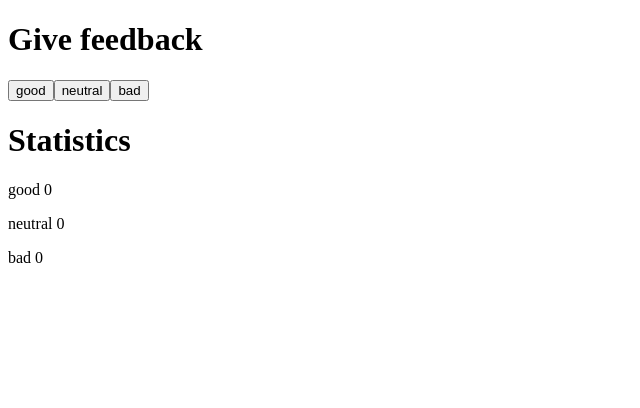
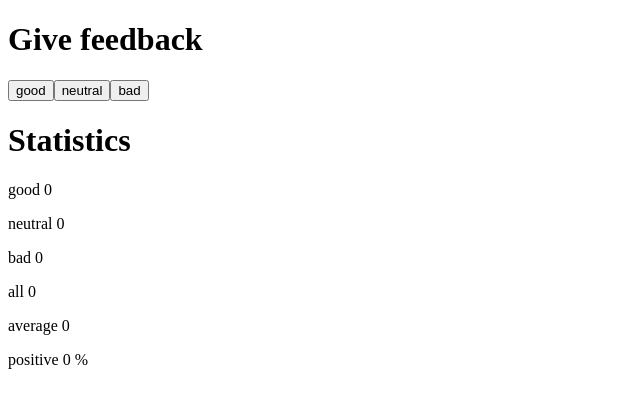
Before and after one commit to mqd-uy/fullstackopen, a React (Vite) app in the folder part1/unicafe/: page / in a window 1280 px wide. Shown: the top 408 px of the page, without its empty margins (0-640 px from the left). Built offline with nearby package versions, Linux system fonts and the light colour scheme.

Commit message:
Exercise 1.7

```diff
--- a/part1/unicafe/src/App.jsx
+++ b/part1/unicafe/src/App.jsx
@@ -28,13 +28,23 @@
   </button>
 )
 
-const Statistics = ({ good, neutral, bad }) => (
+const Statistics = ({ good, neutral, bad }) => {
+  const all = good + neutral + bad
+  const average = all === 0 ? 0 : (good - bad) / all
+  const positive = all === 0 ? 0 : good / all * 100
+
+  return (
     <div>
       <h1>Statistics</h1>
       <p>good {good}</p>
       <p>neutral {neutral}</p>
       <p>bad {bad}</p>
+      <p>all {all}</p>
+      <p>average {average}</p>
+      <p>positive {positive} %</p>
     </div>
   )
+}
+
 
 export default App
```
Lines whose indentation alone changed are shown as unchanged.
